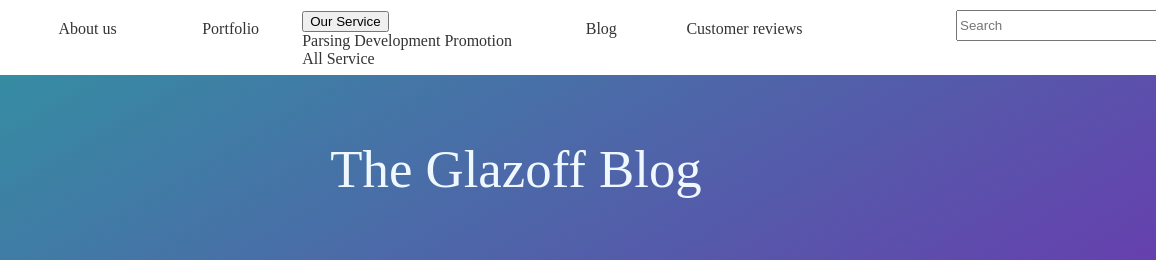
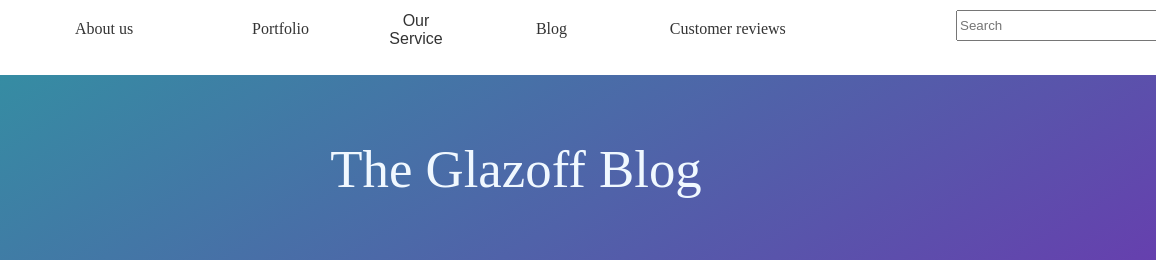
Before and after one commit to OleksandrPodynihlazov/College_WebSite, a plain HTML site: page blog_page.html in a window 1280 px wide. Shown: the top 260 px of the page, 124-1280 px from the left. Drawn offline with Linux system fonts and the light colour scheme; a web font is replaced by a local one.

Commit message:
add styles for header

```diff
--- a/style/service_blog.css
+++ b/style/service_blog.css
@@ -217,3 +217,45 @@ footer{
   height: 100%;
   margin-left: 3%;
 }
+.dropbtn {
+  background-color: #ffffff;
+  font-size: 16px;
+  border: none;
+  text-decoration: none;
+  color: #333;
+}
+
+.dropdown {
+  position: relative;
+  display: inline-block;
+
+}
+
+.dropdown-content {
+  display: none;
+  position: absolute;
+  background-color: #f1f1f1;
+  min-width: 160px;
+  box-shadow: 0px 8px 16px 0px rgba(0,0,0,0.2);
+  z-index: 1;
+}
+
+.dropdown-content a {
+  color: black;
+  padding: 12px 16px;
+  text-decoration: none;
+  display: block;
+}
+
+.dropdown-content a:hover {
+  background-color: #ddd;
+}
+
+.dropdown:hover .dropdown-content {
+  display: block;
+}
+
+.dropdown:hover .dropbtn {
+  background-color: #4962cf;
+  color:#ffffff
+}
--- a/style/style_CustRev.css
+++ b/style/style_CustRev.css
@@ -270,4 +270,45 @@ margin-left: 20%;
 .active,
 .demo:hover {
   opacity: 1;
+} .dropbtn {
+  background-color: #ffffff;
+  font-size: 16px;
+  border: none;
+  text-decoration: none;
+  color: #333;
 }
+
+.dropdown {
+  position: relative;
+  display: inline-block;
+
+}
+
+.dropdown-content {
+  display: none;
+  position: absolute;
+  background-color: #f1f1f1;
+  min-width: 160px;
+  box-shadow: 0px 8px 16px 0px rgba(0,0,0,0.2);
+  z-index: 1;
+}
+
+.dropdown-content a {
+  color: black;
+  padding: 12px 16px;
+  text-decoration: none;
+  display: block;
+}
+
+.dropdown-content a:hover {
+  background-color: #ddd;
+}
+
+.dropdown:hover .dropdown-content {
+  display: block;
+}
+
+.dropdown:hover .dropbtn {
+  background-color: #4962cf;
+  color:#ffffff
+}
--- a/style/style_about_us.css
+++ b/style/style_about_us.css
@@ -148,3 +148,45 @@ footer{
   line-height: 2;
   font-size: larger;
 }
+.dropbtn {
+  background-color: #ffffff;
+  font-size: 16px;
+  border: none;
+  text-decoration: none;
+  color: #333;
+}
+
+.dropdown {
+  position: relative;
+  display: inline-block;
+
+}
+
+.dropdown-content {
+  display: none;
+  position: absolute;
+  background-color: #f1f1f1;
+  min-width: 160px;
+  box-shadow: 0px 8px 16px 0px rgba(0,0,0,0.2);
+  z-index: 1;
+}
+
+.dropdown-content a {
+  color: black;
+  padding: 12px 16px;
+  text-decoration: none;
+  display: block;
+}
+
+.dropdown-content a:hover {
+  background-color: #ddd;
+}
+
+.dropdown:hover .dropdown-content {
+  display: block;
+}
+
+.dropdown:hover .dropbtn {
+  background-color: #4962cf;
+  color:#ffffff
+}
--- a/style/style_blog.css
+++ b/style/style_blog.css
@@ -239,4 +239,45 @@ button.btn:active {
 button.btn:active::before {
   box-shadow: 0 0 0 2px #b18597, 0 0 #ffe3e2;
   transform: translate3d(0, 0, -1em);
+} .dropbtn {
+  background-color: #ffffff;
+  font-size: 16px;
+  border: none;
+  text-decoration: none;
+  color: #333;
 }
+
+.dropdown {
+  position: relative;
+  display: inline-block;
+
+}
+
+.dropdown-content {
+  display: none;
+  position: absolute;
+  background-color: #f1f1f1;
+  min-width: 160px;
+  box-shadow: 0px 8px 16px 0px rgba(0,0,0,0.2);
+  z-index: 1;
+}
+
+.dropdown-content a {
+  color: black;
+  padding: 12px 16px;
+  text-decoration: none;
+  display: block;
+}
+
+.dropdown-content a:hover {
+  background-color: #ddd;
+}
+
+.dropdown:hover .dropdown-content {
+  display: block;
+}
+
+.dropdown:hover .dropbtn {
+  background-color: #4962cf;
+  color:#ffffff
+}
--- a/style/style_develop.css
+++ b/style/style_develop.css
@@ -160,3 +160,45 @@ iframe{
   line-height: 1.5;
   text-align: justify;
 }
+.dropbtn {
+  background-color: #ffffff;
+  font-size: 16px;
+  border: none;
+  text-decoration: none;
+  color: #333;
+}
+
+.dropdown {
+  position: relative;
+  display: inline-block;
+
+}
+
+.dropdown-content {
+  display: none;
+  position: absolute;
+  background-color: #f1f1f1;
+  min-width: 160px;
+  box-shadow: 0px 8px 16px 0px rgba(0,0,0,0.2);
+  z-index: 1;
+}
+
+.dropdown-content a {
+  color: black;
+  padding: 12px 16px;
+  text-decoration: none;
+  display: block;
+}
+
+.dropdown-content a:hover {
+  background-color: #ddd;
+}
+
+.dropdown:hover .dropdown-content {
+  display: block;
+}
+
+.dropdown:hover .dropbtn {
+  background-color: #4962cf;
+  color:#ffffff
+}
--- a/style/style_parsing.css
+++ b/style/style_parsing.css
@@ -160,3 +160,45 @@ iframe{
   line-height: 1.5;
   text-align: justify;
 }
+.dropbtn {
+  background-color: #ffffff;
+  font-size: 16px;
+  border: none;
+  text-decoration: none;
+  color: #333;
+}
+
+.dropdown {
+  position: relative;
+  display: inline-block;
+
+}
+
+.dropdown-content {
+  display: none;
+  position: absolute;
+  background-color: #f1f1f1;
+  min-width: 160px;
+  box-shadow: 0px 8px 16px 0px rgba(0,0,0,0.2);
+  z-index: 1;
+}
+
+.dropdown-content a {
+  color: black;
+  padding: 12px 16px;
+  text-decoration: none;
+  display: block;
+}
+
+.dropdown-content a:hover {
+  background-color: #ddd;
+}
+
+.dropdown:hover .dropdown-content {
+  display: block;
+}
+
+.dropdown:hover .dropbtn {
+  background-color: #4962cf;
+  color:#ffffff
+}
--- a/style/style_portfolio.css
+++ b/style/style_portfolio.css
@@ -155,3 +155,45 @@ figcaption{
   font-size:x-large;
   padding: 5%;
 }
+.dropbtn {
+  background-color: #ffffff;
+  font-size: 16px;
+  border: none;
+  text-decoration: none;
+  color: #333;
+}
+
+.dropdown {
+  position: relative;
+  display: inline-block;
+
+}
+
+.dropdown-content {
+  display: none;
+  position: absolute;
+  background-color: #f1f1f1;
+  min-width: 160px;
+  box-shadow: 0px 8px 16px 0px rgba(0,0,0,0.2);
+  z-index: 1;
+}
+
+.dropdown-content a {
+  color: black;
+  padding: 12px 16px;
+  text-decoration: none;
+  display: block;
+}
+
+.dropdown-content a:hover {
+  background-color: #ddd;
+}
+
+.dropdown:hover .dropdown-content {
+  display: block;
+}
+
+.dropdown:hover .dropbtn {
+  background-color: #4962cf;
+  color:#ffffff
+}
```
Also changed, not shown: style/style_promotion.css (+42 -0 lines).
